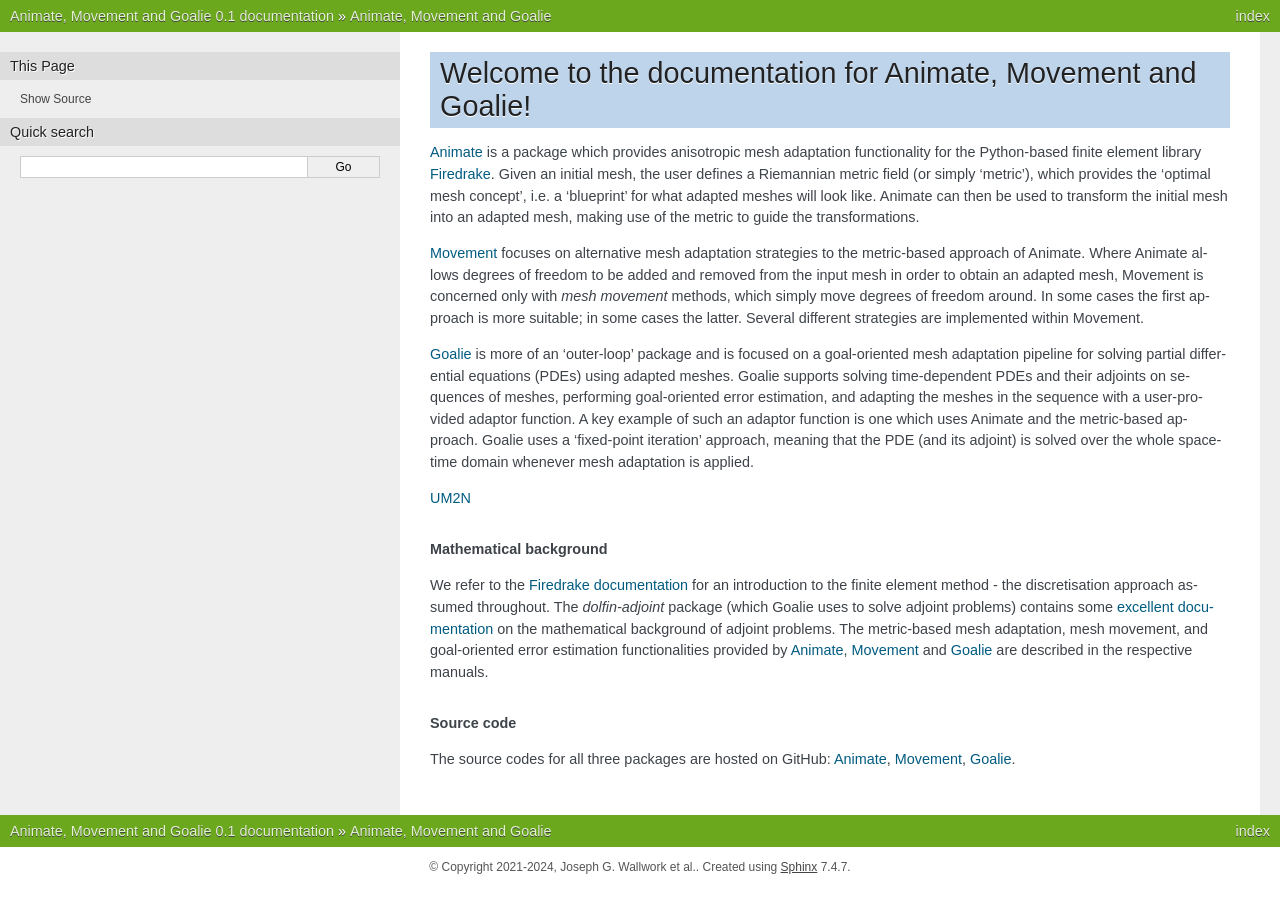
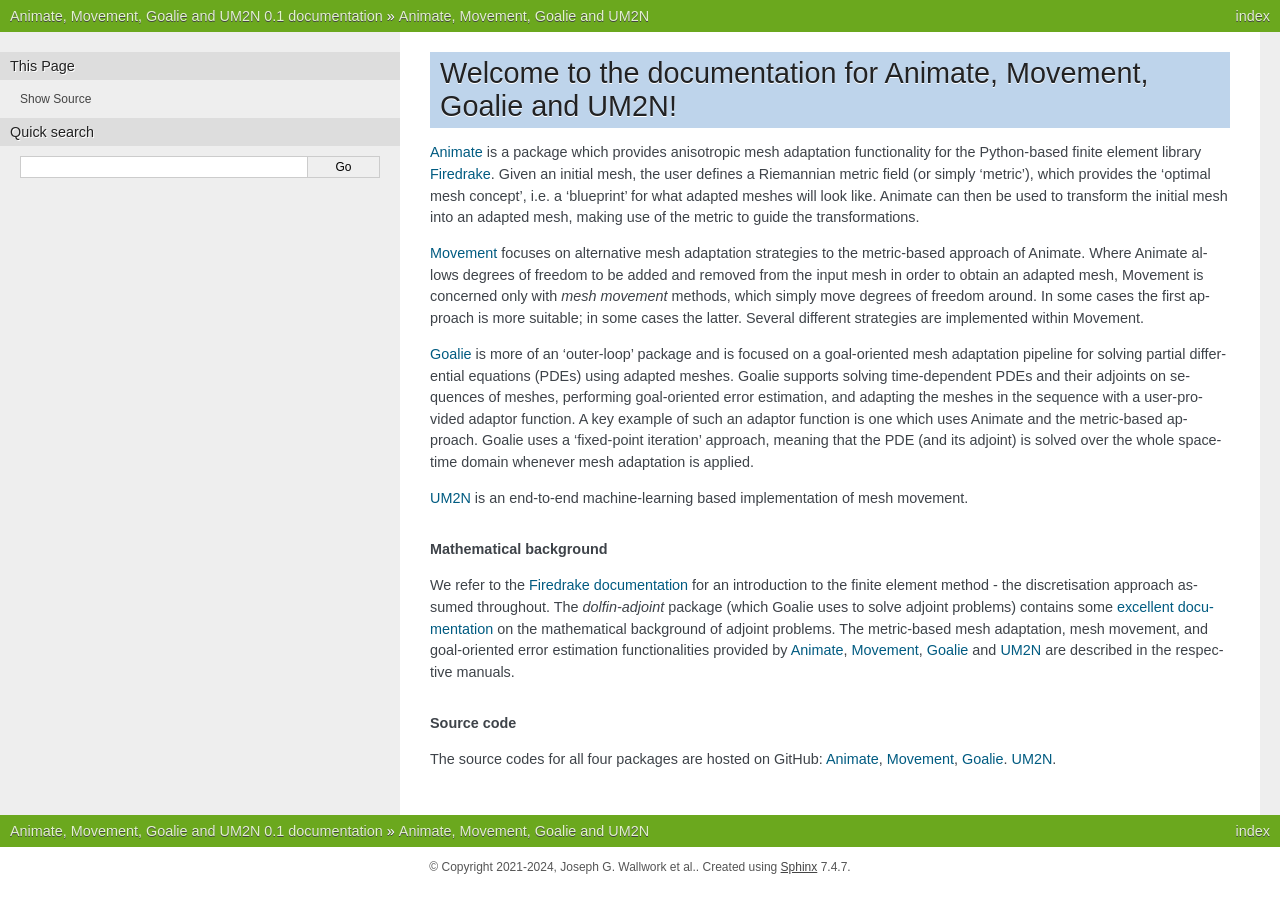
Before and after one commit to mesh-adaptation/mesh-adaptation-docs, a Sphinx documentation site: the page built from docs/source/index.rst, in a window 1280 px wide. Built offline with Sphinx 7.4.7, drawn with Linux system fonts in a browser that asks for light colours; pages that are not in the unit, such as notebooks, are missing from menus.

Commit message:
Refer to UM2N; add a very basic summary

```diff
--- a/docs/source/conf.py
+++ b/docs/source/conf.py
@@ -59,7 +59,7 @@
 master_doc = "index"
 
 # General information about the project.
-project = "Animate, Movement and Goalie"
+project = "Animate, Movement, Goalie and UM2N"
 copyright = f"2021-{datetime.datetime.now().year}, Joseph G. Wallwork et al."
 author = "Joseph G. Wallwork et al."
 
@@ -71,6 +71,7 @@
 import animate
 import movement
 import goalie
+import UM2N
 
 version = "0.1"
 # The full version, including alpha/beta/rc tags.
@@ -127,7 +128,7 @@
 # -- Options for HTMLHelp output ------------------------------------------
 
 # Output file base name for HTML help builder.
-htmlhelp_basename = "Goaliedoc"
+htmlhelp_basename = "meshadaptdoc"
 
 
 # -- Options for LaTeX output ---------------------------------------------
@@ -153,8 +154,8 @@
 latex_documents = [
     (
         master_doc,
-        "Animate_Goalie.tex",
-        "Documentation for Animate, Movement and Goalie",
+        "mesh-adaptation.tex",
+        "Documentation for Animate, Movement, Goalie and UM2N",
         "Joseph G. Wallwork et al.",
         "manual",
     ),
@@ -168,7 +169,8 @@
 man_pages = [
     (master_doc, "Animate", "Animate documentation", [author], 1),
     (master_doc, "Movement", "Movement documentation", [author], 1),
-    (master_doc, "goalie", "Goalie documentation", [author], 1),
+    (master_doc, "Goalie", "Goalie documentation", [author], 1),
+    (master_doc, "UM2N", "UM2N documentation", [author], 1),
 ]
 
 
@@ -180,11 +182,11 @@
 texinfo_documents = [
     (
         master_doc,
-        "Animate, Movement and Goalie",
-        "Documentation for Animate, Movement and Goalie",
+        "Animate, Movement, Goalie and UM2N",
+        "Documentation for Animate, Movement, Goalie and UM2N",
         author,
-        "Animate, Movement and Goalie",
-        "Animate, Movement and Goalie Mesh Adaptation Toolkits",
+        "Animate, Movement, Goalie and UM2N",
+        "Animate, Movement, Goalie and UM2N Mesh Adaptation Toolkits",
         "Miscellaneous",
     ),
 ]
--- a/docs/source/index.rst
+++ b/docs/source/index.rst
@@ -1,9 +1,9 @@
-.. title:: Animate, Movement and Goalie
+.. title:: Animate, Movement, Goalie and UM2N
 
 .. only:: html
 
-Welcome to the documentation for Animate, Movement and Goalie!
-==============================================================
+Welcome to the documentation for Animate, Movement, Goalie and UM2N!
+====================================================================
 
 `Animate <animate/index.html>`__ is a package which provides anisotropic mesh adaptation
 functionality for the Python-based finite element library
@@ -30,7 +30,8 @@
 meaning that the PDE (and its adjoint) is solved over the whole space-time domain
 whenever mesh adaptation is applied.
 
-`UM2N <UM2N/index.html>`__
+`UM2N <UM2N/index.html>`__ is an end-to-end machine-learning based implementation of
+mesh movement.
 
 .. rubric:: Mathematical background
 
@@ -42,12 +43,14 @@
 `excellent documentation <http://www.dolfin-adjoint.org/en/latest/documentation/maths/index.html>`__
 on the mathematical background of adjoint problems. The metric-based mesh adaptation,
 mesh movement, and goal-oriented error estimation functionalities provided by
-`Animate <animate/index.html>`__, `Movement <movement/index.html>`__ and
-`Goalie <goalie/index.html>`__ are described in the respective manuals.
+`Animate <animate/index.html>`__, `Movement <movement/index.html>`__,
+`Goalie <goalie/index.html>`__ and `UM2N <UM2N/index.html>`__ are described in the
+respective manuals.
 
 .. rubric:: Source code
 
-The source codes for all three packages are hosted on GitHub:
+The source codes for all four packages are hosted on GitHub:
 `Animate <https://github.com/mesh-adaptation/animate/>`__,
 `Movement <https://github.com/mesh-adaptation/movement/>`__,
 `Goalie <https://github.com/mesh-adaptation/goalie/>`__.
+`UM2N <https://github.com/mesh-adaptation/UM2N/>`__.
```
